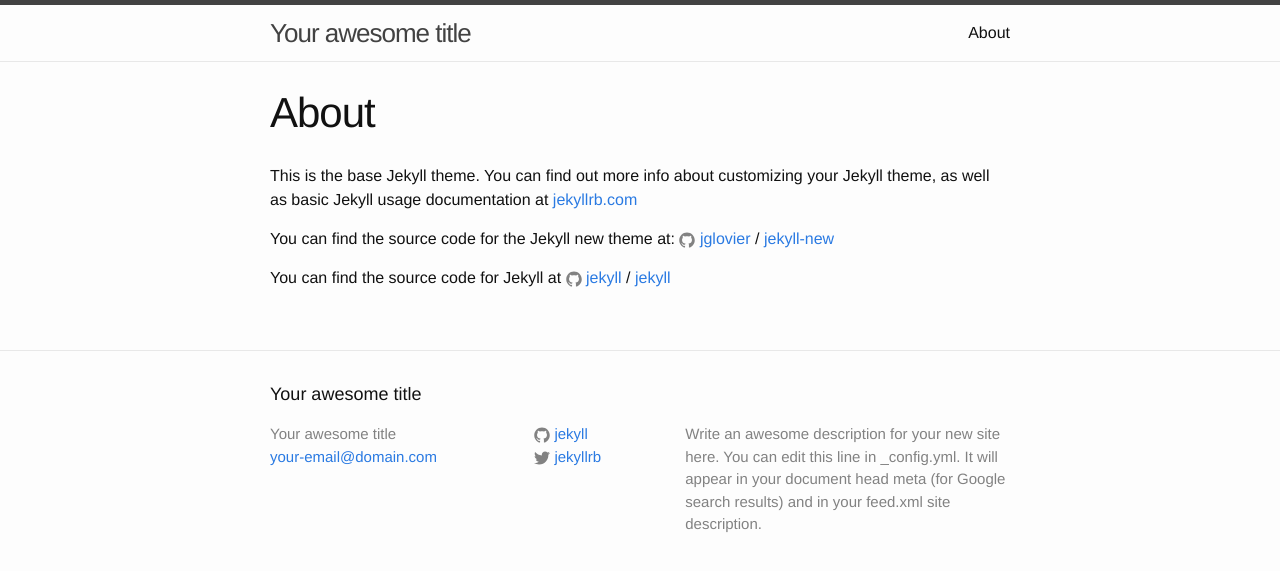
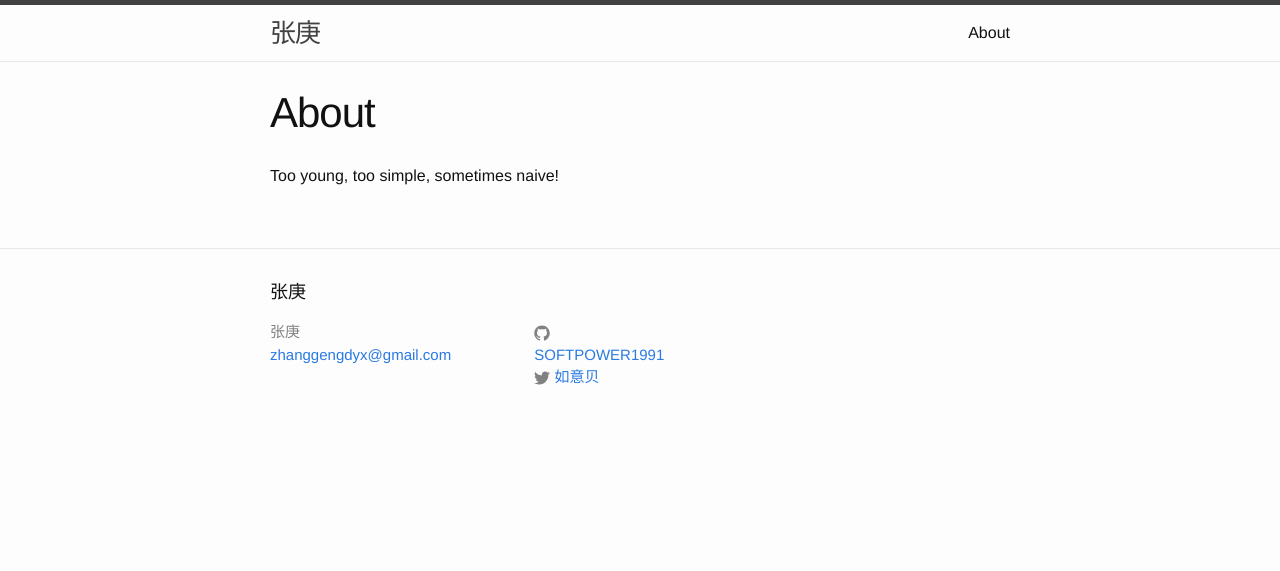
Before and after one commit to SOFTPOWER1991/SOFTPOWER1991.github.io, a Jekyll site: the page built from about.md, in a window 1280 px wide. Shown: the top 571 px of the page. Built offline with Jekyll 4.4.1, drawn with Linux system fonts in a browser that asks for light colours.

```diff
--- a/_config.yml
+++ b/_config.yml
@@ -6,16 +6,13 @@
 # 'jekyll serve'. If you change this file, please restart the server process.
 
 # Site settings
-title: Your awesome title
-email: your-email@domain.com
-description: > # this means to ignore newlines until "baseurl:"
-  Write an awesome description for your new site here. You can edit this
-  line in _config.yml. It will appear in your document head meta (for
-  Google search results) and in your feed.xml site description.
+title: 张庚
+email: zhanggengdyx@gmail.com
+description: > # 通过每一天的努力，致力于成为一位优秀的软件工匠.
 baseurl: "" # the subpath of your site, e.g. /blog
-url: "http://yourdomain.com" # the base hostname & protocol for your site
-twitter_username: jekyllrb
-github_username:  jekyll
+url: "http://www.zhanggeng.me" # the base hostname & protocol for your site
+twitter_username: 如意贝
+github_username:  SOFTPOWER1991
 
 # Build settings
 markdown: kramdown
--- a/about.md
+++ b/about.md
@@ -4,12 +4,4 @@ title: About
 permalink: /about/
 ---
 
-This is the base Jekyll theme. You can find out more info about customizing your Jekyll theme, as well as basic Jekyll usage documentation at [jekyllrb.com](http://jekyllrb.com/)
-
-You can find the source code for the Jekyll new theme at:
-{% include icon-github.html username="jglovier" %} /
-[jekyll-new](https://github.com/jglovier/jekyll-new)
-
-You can find the source code for Jekyll at
-{% include icon-github.html username="jekyll" %} /
-[jekyll](https://github.com/jekyll/jekyll)
+Too young, too simple, sometimes naive!
```
Also changed, not shown: _posts/2016-06-14-welcome-to-jekyll.markdown (deleted, +0 -25 lines), _posts/2016-06-14-我的独立博客.markdown (added, +8 -0 lines).
